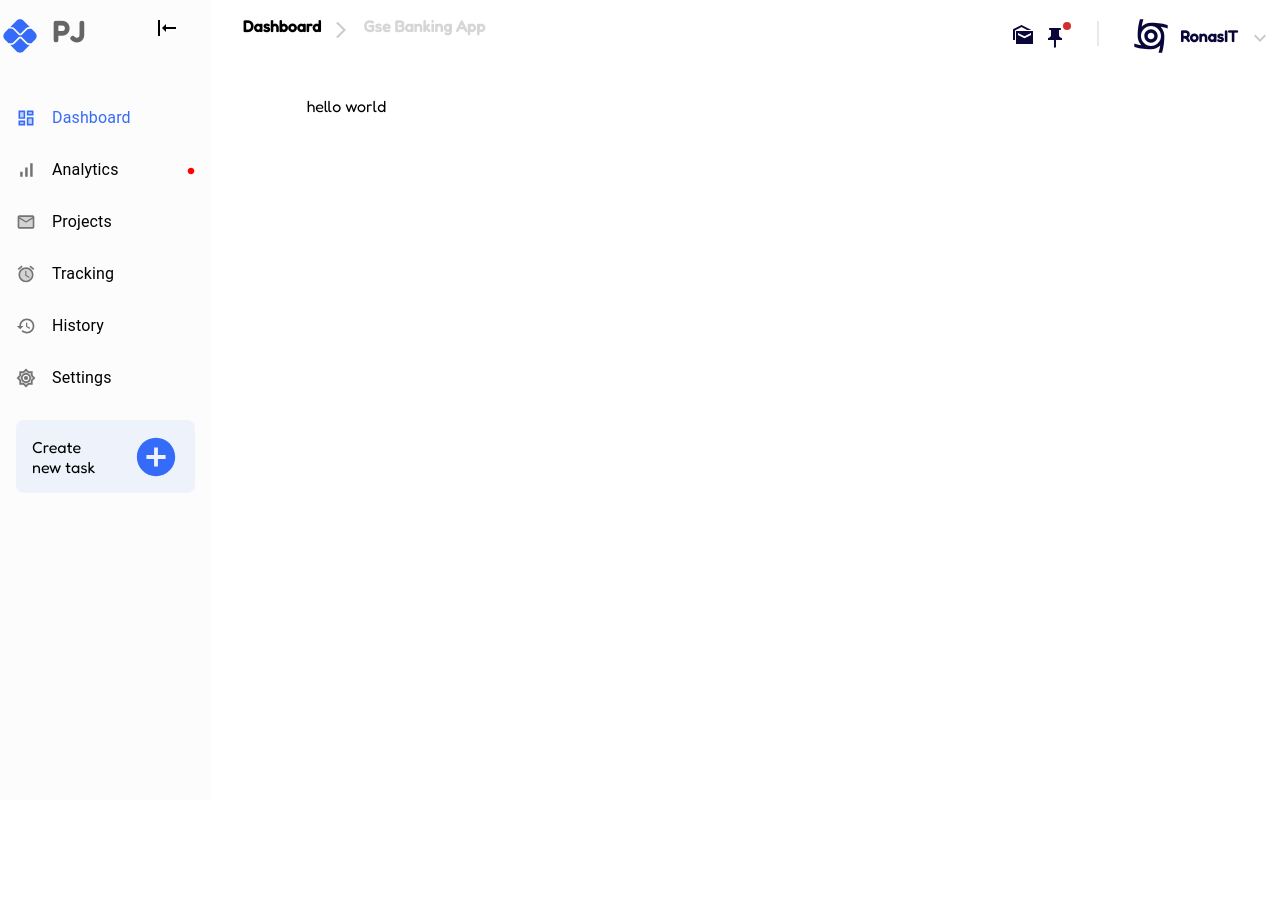
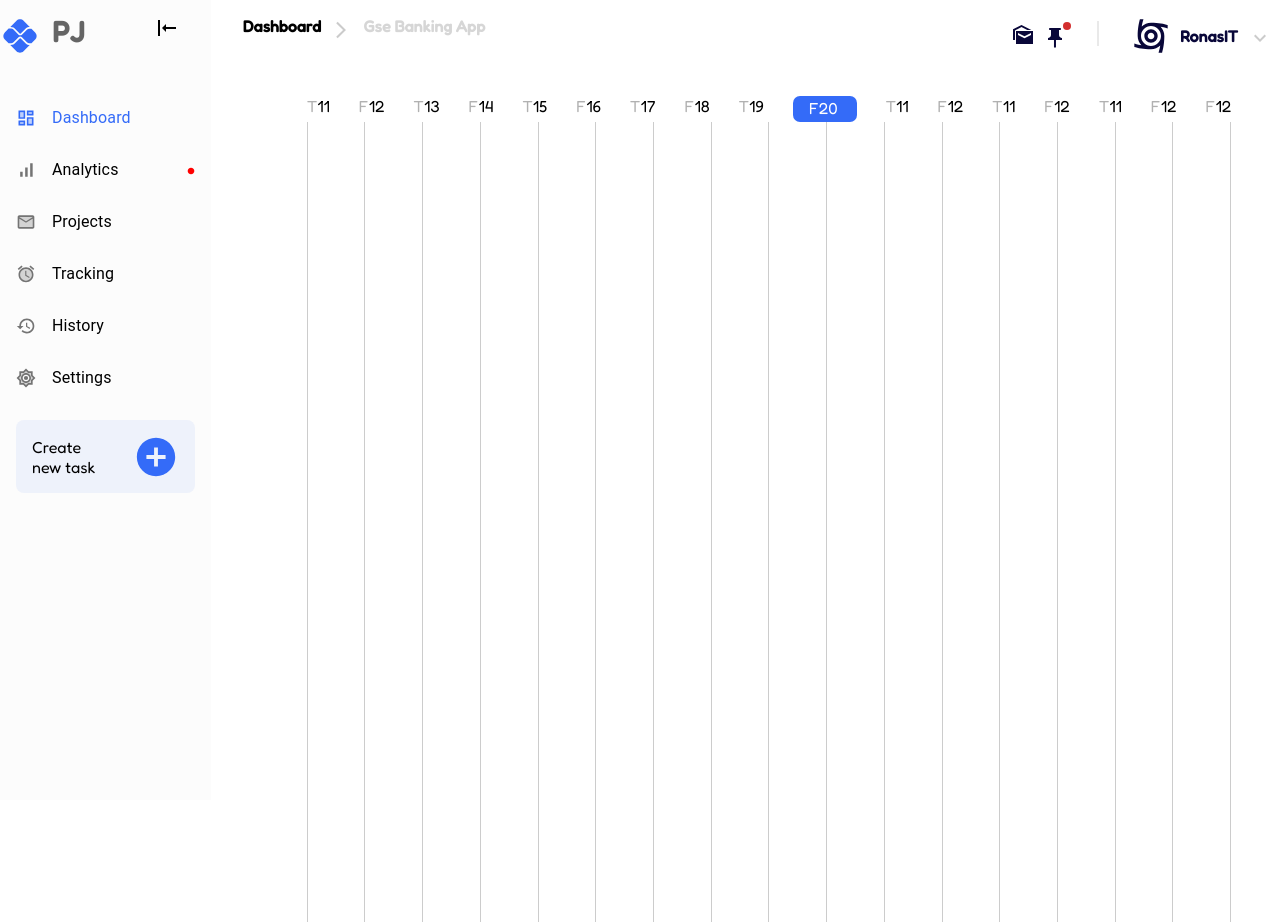
Before and after one commit to gloriaconcepto/sample-task-board, a React (Create React App) app: page / in a window 1280 px wide. Before the commit the page ends 800 px from the top, so only its background shows below. Built offline with nearby package versions, Linux system fonts and the light colour scheme.

Commit message:
month grids added

```diff
--- a/src/App.css
+++ b/src/App.css
@@ -143,3 +143,34 @@
   justify-content: space-between;
 
 }
+
+.month-calendar-container{
+  width: 95%;
+
+  /* background-color: #d1d0e3; */
+}
+.month-calendar-container-one{
+  display: flex;
+  justify-content: space-between;
+}
+.month-calendar-container-day{
+  opacity: 0.3;
+}
+.month-calendar-container-day-active{
+   background-color: #346BF8;
+    width: 3rem;
+    height: 23.5px;
+    border-radius: 7px;
+    padding-top: 2px;
+    padding-left: 16px;
+    color: white;
+
+}
+
+.vertical-line{
+  display: inline-block;
+  border-left: 1px solid #ccc;
+  /* margin: 0 10px; */
+  height: 100vh;
+
+}
--- /dev/null
+++ b/src/components/dashboard/DashBoard.js
@@ -0,0 +1,13 @@
+import React, { memo, useEffect, useState, useContext } from "react";
+import MonthManager from "./MonthRow";
+const DashboardManager = memo((props) => {
+    useEffect(() => {}, []);
+
+    return (
+        <React.Fragment>
+            <MonthManager />
+        </React.Fragment>
+    );
+});
+
+export default DashboardManager;
--- /dev/null
+++ b/src/components/dashboard/MonthRow.js
@@ -0,0 +1,105 @@
+import React, { memo, useEffect, useState, useContext } from "react";
+
+const MonthManager = memo((props) => {
+
+    useEffect(() => {}, []);
+
+    return (
+        <React.Fragment>
+            <div className="month-calendar-container">
+                <section className="month-calendar-container-one">
+                    <div>
+                        <span className="month-calendar-container-day">T</span>
+                        <span>11</span>
+                    </div>
+                    <div>
+                        <span className="month-calendar-container-day">F</span>
+                        <span>12</span>
+                    </div>
+                    <div>
+                        <span className="month-calendar-container-day">T</span>
+                        <span>13</span>
+                    </div>
+                    <div>
+                        <span className="month-calendar-container-day">F</span>
+                        <span>14</span>
+                    </div>
+                    <div>
+                        <span className="month-calendar-container-day">T</span>
+                        <span>15</span>
+                    </div>
+                    <div>
+                        <span className="month-calendar-container-day">F</span>
+                        <span>16</span>
+                    </div>
+                    <div>
+                        <span className="month-calendar-container-day">T</span>
+                        <span>17</span>
+                    </div>
+                    <div>
+                        <span className="month-calendar-container-day">F</span>
+                        <span>18</span>
+                    </div>
+                    <div>
+                        <span className="month-calendar-container-day">T</span>
+                        <span>19</span>
+                    </div>
+                    <div className="month-calendar-container-day-active">
+                        <span>F</span>
+                        <span>20</span>
+                    </div>
+                    <div>
+                        <span className="month-calendar-container-day">T</span>
+                        <span>11</span>
+                    </div>
+                    <div>
+                        <span className="month-calendar-container-day">F</span>
+                        <span>12</span>
+                    </div>
+                    <div>
+                        <span className="month-calendar-container-day">T</span>
+                        <span>11</span>
+                    </div>
+                    <div>
+                        <span className="month-calendar-container-day">F</span>
+                        <span>12</span>
+                    </div>
+                    <div>
+                        <span className="month-calendar-container-day">T</span>
+                        <span>11</span>
+                    </div>
+                    <div>
+                        <span className="month-calendar-container-day">F</span>
+                        <span>12</span>
+                    </div>
+                    <div>
+                        <span className="month-calendar-container-day">F</span>
+                        <span>12</span>
+                    </div>
+                </section>
+                <section className="month-calendar-container-one">
+
+                    <span className="vertical-line"></span>
+                    <span className="vertical-line"></span>
+                    <span className="vertical-line"></span>
+                    <span className="vertical-line"></span>
+                    <span className="vertical-line"></span>
+                    <span className="vertical-line"></span>
+                    <span className="vertical-line"></span>
+                    <span className="vertical-line"></span>
+                    <span className="vertical-line"></span>
+                    <span className="vertical-line"></span>
+                    <span className="vertical-line"></span>
+                    <span className="vertical-line"></span>
+                    <span className="vertical-line"></span>
+                    <span className="vertical-line"></span>
+                    <span className="vertical-line"></span>
+                    <span className="vertical-line"></span>
+                    <span className="vertical-line"></span>
+                </section>
+            </div>
+        </React.Fragment>
+    );
+});
+
+export default MonthManager;
--- a/src/components/layout/Header.js
+++ b/src/components/layout/Header.js
@@ -6,6 +6,7 @@ import PushPinIcon from "@mui/icons-material/PushPin";
 import MarkAsUnreadSharpIcon from "@mui/icons-material/MarkAsUnreadSharp";
 import ArrowForwardIosIcon from "@mui/icons-material/ArrowForwardIos";
 import { sideBarTitleContext } from "./index";
+import DashboardManager from "../dashboard/DashBoard";
 const Headers = memo((props) => {
     const { barTitle} = useContext(sideBarTitleContext);
     const [invisible, setInvisible] = useState(false);
@@ -47,7 +48,7 @@ const Headers = memo((props) => {
                     </section>
                 </section>
             </div>
-            <div className="main-app-container">hello world</div>
+            <div className="main-app-container"><DashboardManager/></div>
         </React.Fragment>
     );
 });
```
